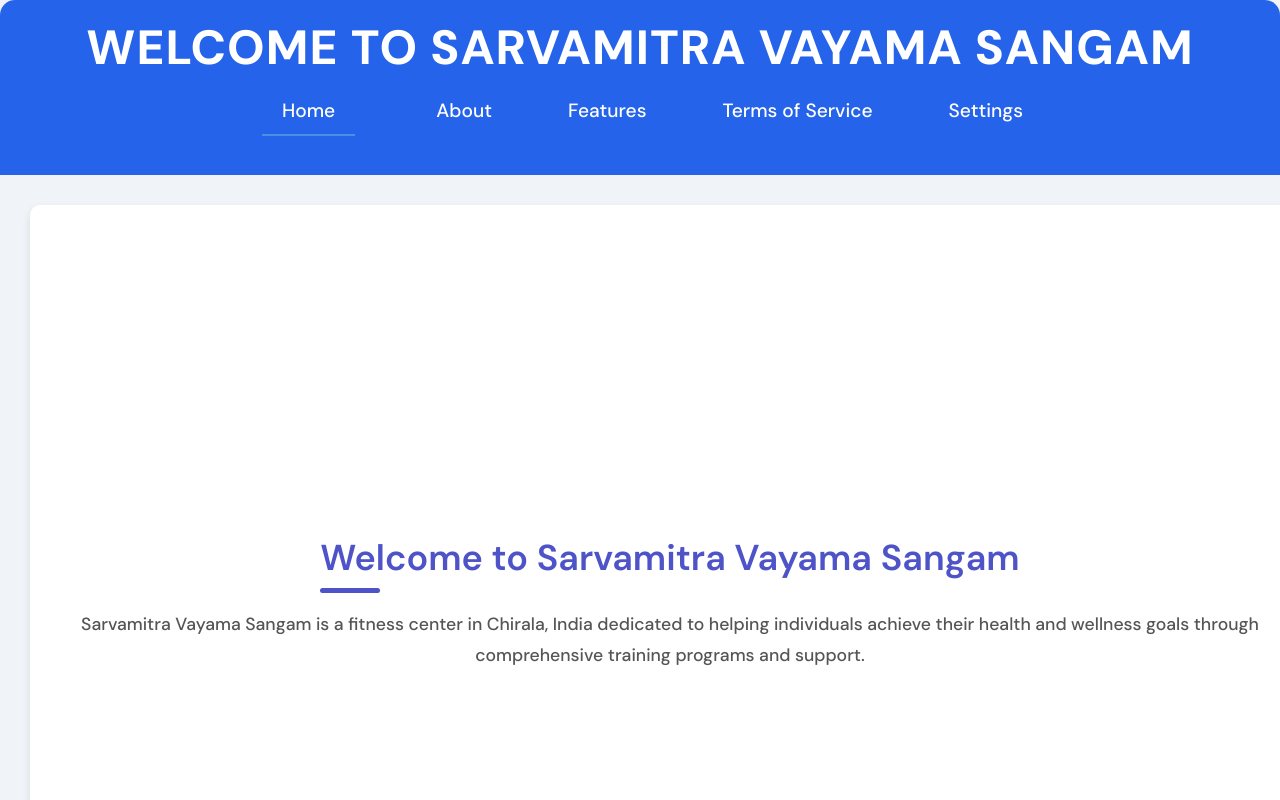
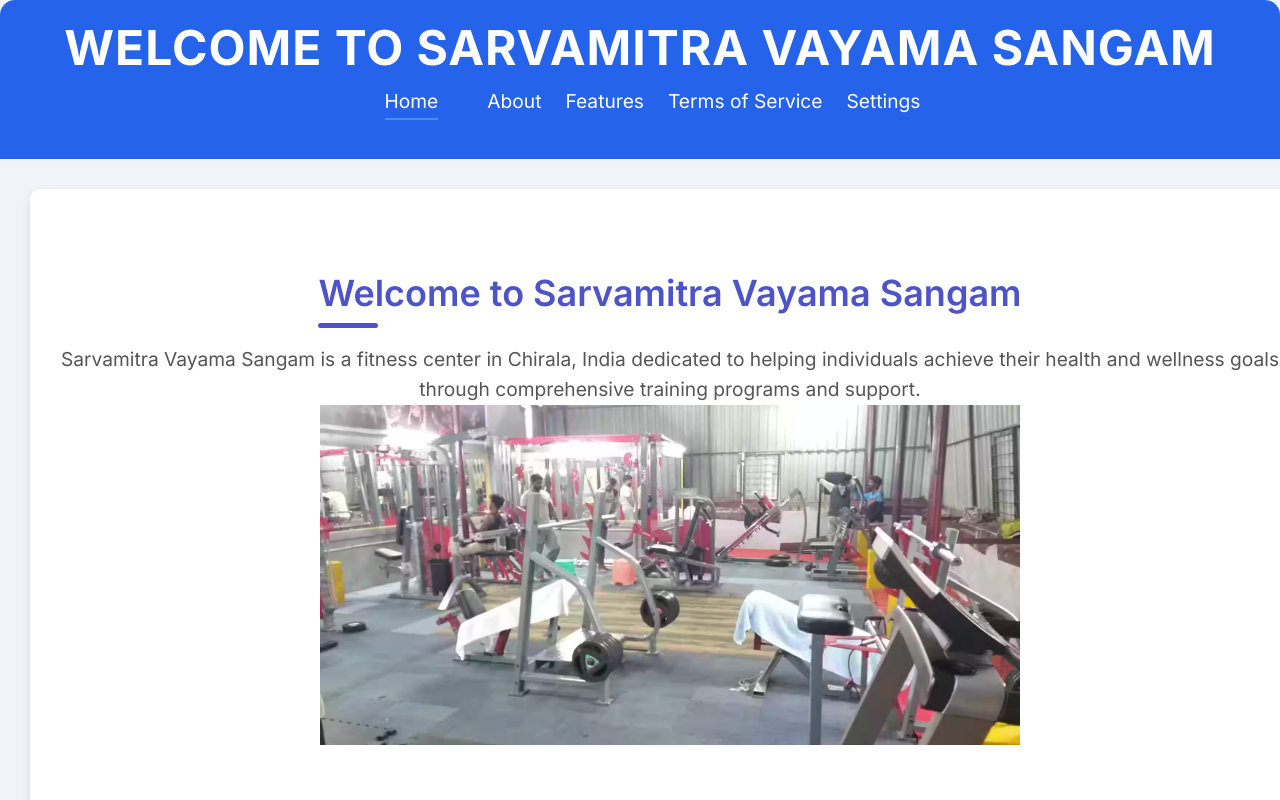
Before and after one commit to coderstarrer/coderstarrer.github.io, a website: page index.html in a window 1280 px wide. Shown: the top 800 px of the page. Drawn offline with nearby package versions, Linux system fonts and the light colour scheme.

Commit message:
added images to index.html

```diff
--- a/index.html
+++ b/index.html
@@ -6,7 +6,8 @@
     <link href="styles.css" rel="stylesheet">
     <link href="https://cdn.jsdelivr.net/npm/tailwindcss@2.2.19/dist/tailwind.min.css" rel="stylesheet">
     <title>Sarvamitra Vayama Sangam - Home</title>
-    <link href="https://fonts.googleapis.com/css2?family=DM+Sans:wght@500;600;800&display=swap" rel="stylesheet">
+    <link href="https://fonts.googleapis.com/css2?family=Inter:wght@400;500;600;700&display=swap" rel="stylesheet">
+
     <style>
     /* General Styles */
     body {
@@ -15,7 +16,7 @@
         flex-direction: column;
         min-height: 100vh;
         background: #f0f4f8;
-        font-family: 'DM Sans', sans-serif;
+        font-family: 'Inter', sans-serif;
     }
     .slider-container {
         flex: 1;
@@ -129,9 +130,33 @@
         border: 1px solid #4a90e2; /* Border color on hover */
     }
 
+nav a.active {
+    color: #ffffff; /* Active link color */
+    background-color: #4a90e2; /* Active link background color */
+}
+
+nav a::before {
+    content: "";
+    position: absolute;
+    width: 100%;
+    height: 2px;
+    bottom: 0;
+    left: 0;
+    background-color: #4a90e2;
+    visibility: hidden;
+    transform: scaleX(0);
+    transition: all 0.3s ease-in-out;
+}
+
+nav a:hover::before,
+nav a.active::before {
+    visibility: visible;
+    transform: scaleX(1);
+}
+
     footer {
         font-size: 1rem; /* Slightly larger footer text for clarity */
-        padding: 10px; /* Add padding for footer */
+        padding: 10px; /* Add padding for footer  */
     }
 
     .slide {
@@ -153,42 +178,56 @@
     h2,
     .slide p,
     .slide ul {
-        font-family: 'DM Sans', sans-serif; /* Use the same font for consistency */
+        font-family: 'Inter', sans-serif; /* Use the same font for consistencygg gf */
     }
 }
 
 
     /* For tablets and larger devices (min-width: 769px) */
+   /* Media query for laptops (min-width: 1024px) */
 @media (min-width: 769px) {
-        h1 {
-            font-size: 3.5rem; /* Larger titles for bigger screens */
-            font-weight: bold;
+    .slide {
+        padding: 30px; /* Increase padding for more spacing on larger screens */
+        height: 80vh; /* Set a fixed height that looks good on laptops */
     }
+
     h2 {
-            font-size: 2.5rem;
-            font-weight: bold;
+        font-size: 2.5rem; /* Increase font size for larger screens */
+        line-height: 1.3;
     }
-        nav {
-            display: flex;
-            justify-content: center;
-            gap: 20px;
+
+    p, ul {
+        font-size: 1.2rem; /* Slightly larger text for better readability */
+        line-height: 1.6;
     }
-        nav a {
-            font-size: 1.2rem; /* Make the nav items more prominent */
-            padding: 10px 20px;
-            white-space: nowrap; /* Ensure nav links are on one line */
+
+    ul {
+        padding-left: 25px; /* Add more space for list items */
     }
-        footer {
-            font-size: 1rem;
+
+    .slider-container {
+        width: 100vw; /* Full width for better viewing on laptops */
+        height: 80vh; /* Keep the container height consistent */
+    }
+
+    .slider {
+        height: 100%; /* Ensure slider takes the full height */
+        justify-content: space-around; /* Distribute the slides */
+    }
+
+    .slide.active {
+        transform: scale(1); /* Ensure active slides are fully visible */
+        opacity: 1;
     }
 }
+
 </style>
 
 </head>
 <body>
     <header class="bg-blue-600 text-white p-6">
         <h1 class="text-5xl font-extrabold text-center" id="home-header-title">Welcome to Sarvamitra Vayama Sangam</h1>
-        <nav class="flex justify-center space-x-4 mt-3">
+        <nav class="flex justify-center space-x-6 mt-3"> <!-- Increased space-x-4 to space-x-6 for more spacing -->
     <a href="index.html" class="hover:underline transition active" id="home-link">Home</a>
     <a href="about.html" class="hover:underline transition" id="about-link">About</a>
     <a href="features.html" class="hover:underline transition" id="features-link">Features</a>
@@ -202,6 +241,7 @@
             <div class="slide active">
                 <h2 class="text-4xl font-semibold" id="home-slide-title1">Welcome to Sarvamitra Vayama Sangam</h2>
                 <p class="mt-4 text-center" id="home-slide-desc1">Sarvamitra Vayama Sangam is a fitness center in Chirala, India dedicated to helping individuals achieve their health and wellness goals through comprehensive training programs and support.</p>
+                <img src="images/sangam-gym-and-fitness-centre--chitradurga-1kkqpyjhkf.jpg" alt="Gym Image" width="700" height="500">
             </div>
             <div class="slide">
     <h2 class="text-4xl font-semibold" id="home-slide-title2">Why Join Sarvamitra Vayama Gym?</h2>
@@ -211,7 +251,14 @@
         <li id="home-feature3">Group fitness classes</li>
         <li id="home-feature4">Experienced trainers and nutrition guidance</li>
     </ul>
+
+    <!-- Image Container -->
+    <div class="flex space-x-4 mt-4">
+        <img src="images/newdownload.png" alt="Description of newdownload" class="max-w-xs">
+        <img src="images/sangamadvert.jpg" alt="Description of sangamadvert" class="max-w-xs">
     </div>
+</div>
+
         </div>
     </main>
 
```
Also changed, not shown: about.html (+14 -4 lines), images/advert.jpg (added), images/newdownload.jpeg (added), images/newdownload.png (added), images/sangam-gym-and-fitness-centre--chitradurga-1kkqpyjhkf.jpg (added), images/sangamadvert.jpg (added), 1 other file. Lines whose indentation alone changed are shown as unchanged.
